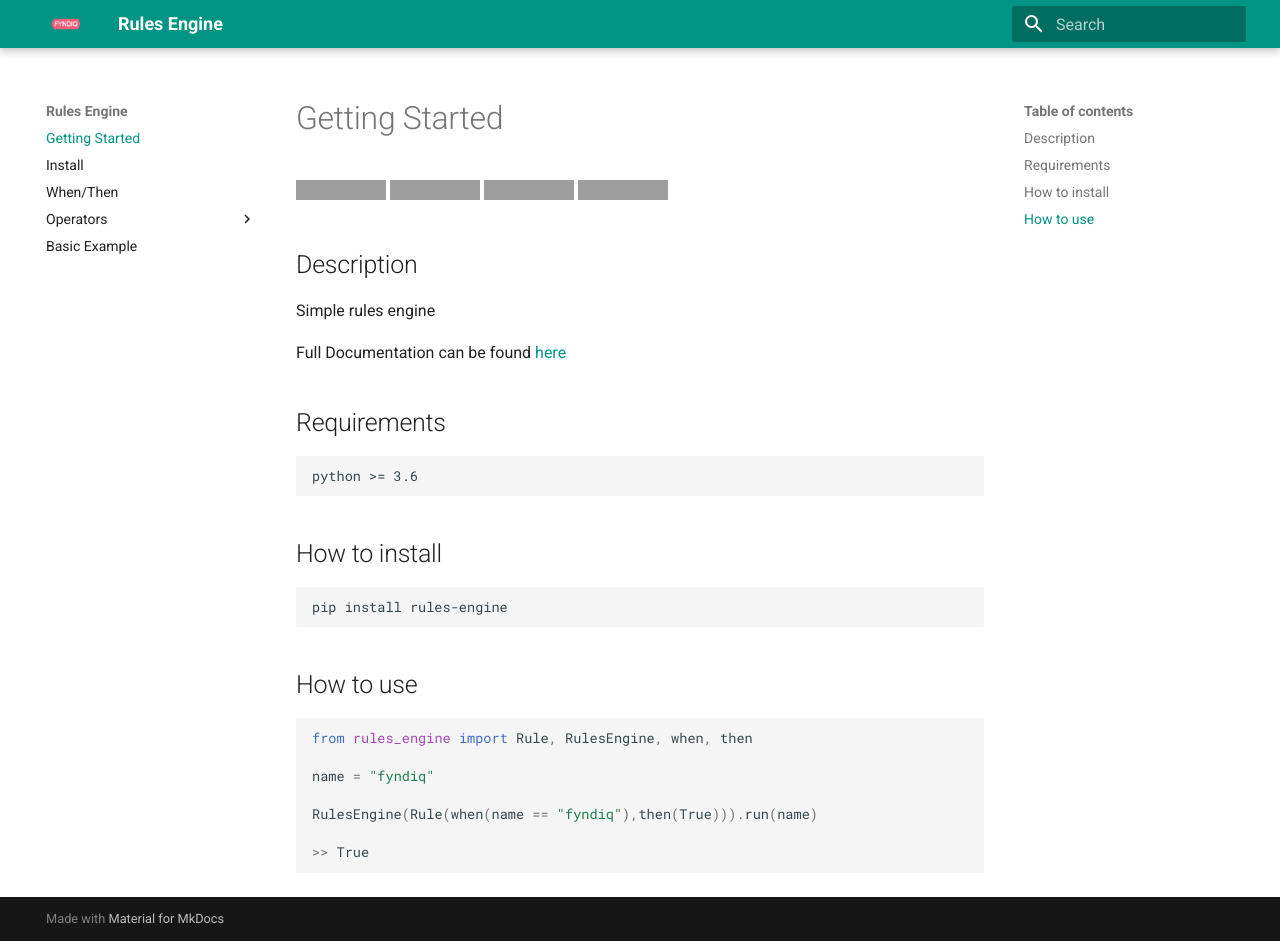
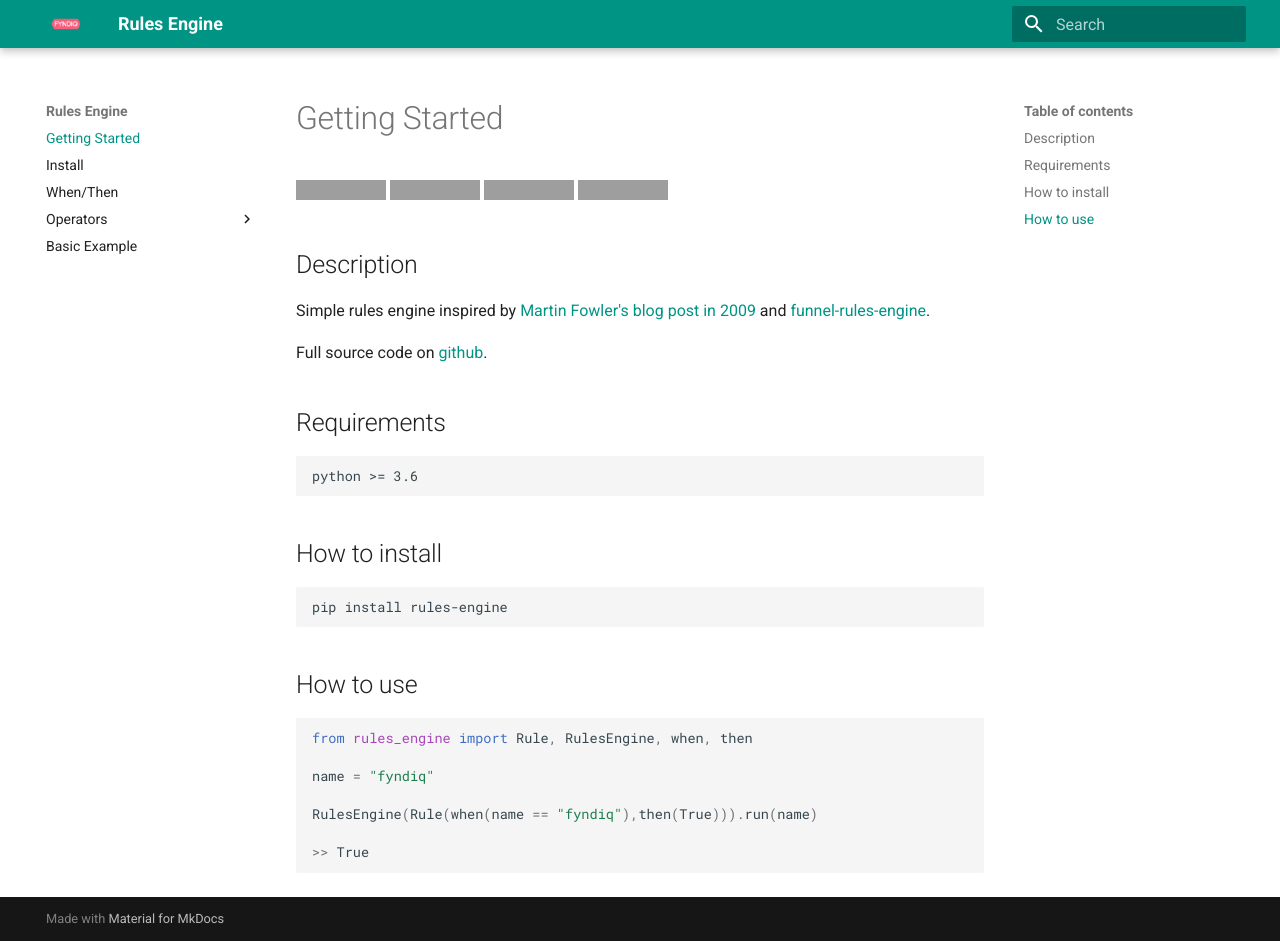
Before and after one commit to fyndiq/rules-engine, an MkDocs documentation site: the page built from docs/index.md, in a window 1280 px wide and 941 px high. Built offline with MkDocs 1.6.1 and Material for MkDocs 9.7.7, drawn with Linux system fonts in a browser that asks for light colours; grey boxes are pictures that could not be loaded.

Commit message:
adds inspirations

```diff
--- a/docs/index.md
+++ b/docs/index.md
@@ -4,9 +4,12 @@
 
 ## Description
 
-Simple rules engine
 
-Full Documentation can be found [here](https://fyndiq.github.io/rules-engine/)
+Simple rules engine inspired by [Martin Fowler's blog post in
+2009](https://www.martinfowler.com/bliki/RulesEngine.html) and
+[funnel-rules-engine](https://github.com/funnel-io/funnel-rules-engine).
+
+Full source code on [github](https://github.com/fyndiq/rules-engine).
 
 ## Requirements
 
```
Also changed, not shown: README.md (+3 -2 lines).
